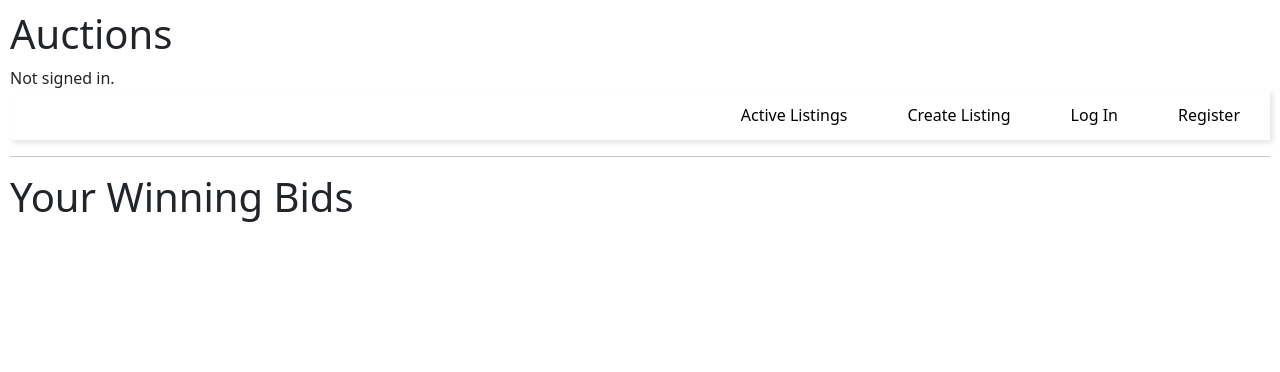
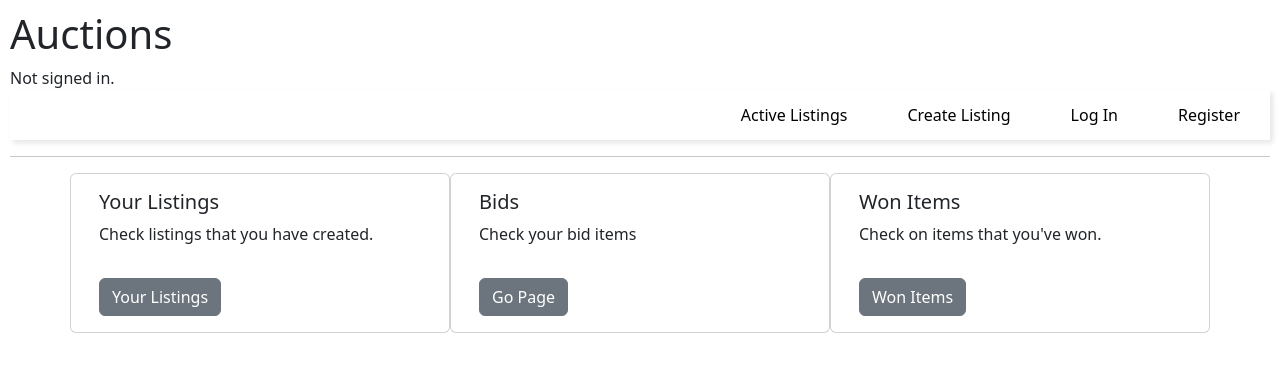
Before and after one commit to dvan2/commerce, a Django app: template auctions/templates/auctions/profile.html in a window 1280 px wide. Shown: the top 372 px of the page. Run offline with Django 3.2, Linux system fonts and the light colour scheme; the template is opened without the code that fills it, so the values that code supplies are empty; parts of the project's set-up code (start-up, migrations or seed data) failed here and were passed over.

Commit message:
need to copy urls and views

```diff
--- a/auctions/templates/auctions/profile.html
+++ b/auctions/templates/auctions/profile.html
@@ -1,3 +1,40 @@
 {% extends "auctions/layout.html" %} {% block body %}
-<h1>Your Winning Bids</h1>
+<div class="container">
+  <div class="row">
+    <div class="card col-sm">
+      <div class="card-body">
+        <h5>Your Listings</h5>
+        <p class="card-text">Check listings that you have created.</p>
+        <form action="{% url 'owner_listings' %}" method="post">
+          {% csrf_token %}
+          <button type="submit" class="btn btn-secondary mt-3">
+            Your Listings
+          </button>
+        </form>
+      </div>
+    </div>
+    <div class="card col-sm">
+      <div class="card-body">
+        <h5>Bids</h5>
+        <p class="card-text">Check your bid items</p>
+        <form action="{% url 'active_bids' %}" method="post">
+          {% csrf_token %}
+          <button type="submit" class="btn btn-secondary mt-3">Go Page</button>
+        </form>
+      </div>
+    </div>
+    <div class="card col-sm">
+      <div class="card-body">
+        <h5>Won Items</h5>
+        <p class="card-text">Check on items that you've won.</p>
+        <form action="{% url 'winnings' %}" method="post">
+          {% csrf_token %}
+          <button type="submit" class="btn btn-secondary mt-3">
+            Won Items
+          </button>
+        </form>
+      </div>
+    </div>
+  </div>
+</div>
 {% endblock body %}
--- a/auctions/urls.py
+++ b/auctions/urls.py
@@ -12,5 +12,8 @@ urlpatterns = [
     path("<int:listing_id>/watch_list", views.watch_list, name="watch_list"),
     path("watchlist", views.watch_list, name="watchlist"),
     path("<int:listing_id>/close", views.close, name="close"),
-    path('profile', views.profile, name="profile")
+    path('profile', views.profile, name="profile"),
+    path('winnings', views.winnings, name="winnings"),
+    path('active_bids', views.active_bids, name="active_bids"),
+    path('owner_listings', views.user_listings, name="owner_listings")
 ]
```
Also changed, not shown: auctions/views.py (+1 -6 lines).
